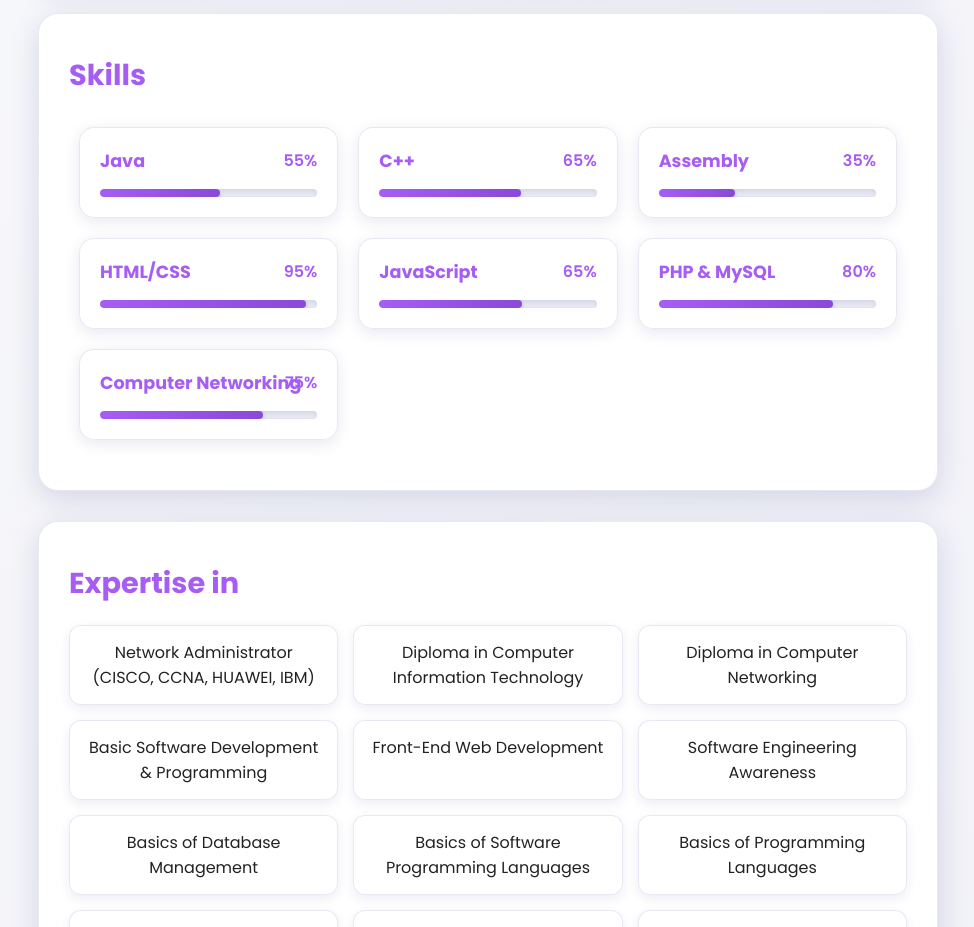
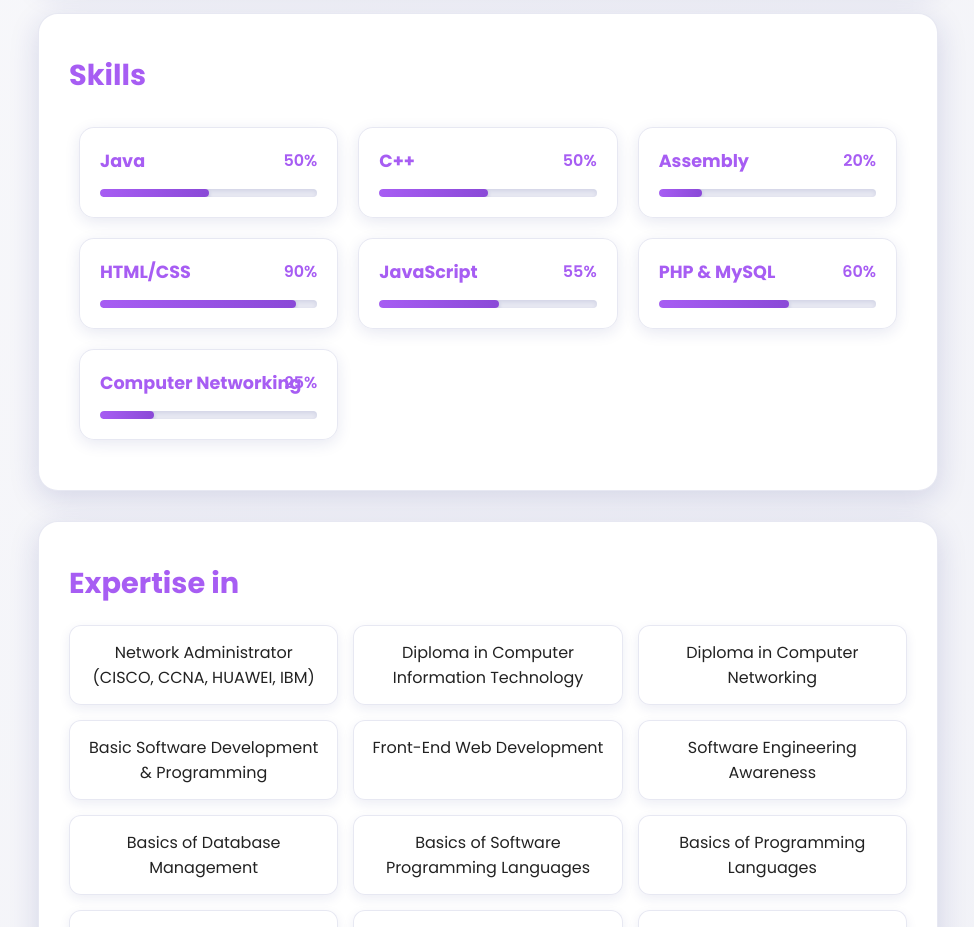
Before and after one commit to zainkhantareen07/my-resume, a plain HTML site: page index.html in a window 1280 px wide. Shown: the part 1240-2167 px from the top of the page, without its empty margins (152-1126 px from the left). Drawn offline with Linux system fonts and the light colour scheme.

Commit message:
Update index.html

```diff
--- a/index.html
+++ b/index.html
@@ -58,51 +58,51 @@
             <div class="skills-grid">
                 <div class="skill-box">
                     <h3>Java</h3>
+                    <div class="skill-level">50%</div>
+                    <div class="bar">
+                        <div style="width: 50%"></div>
+                    </div>
+                </div>
+                <div class="skill-box">
+                    <h3>C++</h3>
+                    <div class="skill-level">50%</div>
+                    <div class="bar">
+                        <div style="width: 50%"></div>
+                    </div>
+                </div>
+                <div class="skill-box">
+                    <h3>Assembly</h3>
+                    <div class="skill-level">20%</div>
+                    <div class="bar">
+                        <div style="width: 20%"></div>
+                    </div>
+                </div>
+                <div class="skill-box">
+                    <h3>HTML/CSS</h3>
+                    <div class="skill-level">90%</div>
+                    <div class="bar">
+                        <div style="width: 90%"></div>
+                    </div>
+                </div>
+                <div class="skill-box">
+                    <h3>JavaScript</h3>
                     <div class="skill-level">55%</div>
                     <div class="bar">
                         <div style="width: 55%"></div>
                     </div>
                 </div>
                 <div class="skill-box">
-                    <h3>C++</h3>
-                    <div class="skill-level">65%</div>
+                    <h3>PHP & MySQL</h3>
+                    <div class="skill-level">60%</div>
                     <div class="bar">
-                        <div style="width: 65%"></div>
-                    </div>
-                </div>
-                <div class="skill-box">
-                    <h3>Assembly</h3>
-                    <div class="skill-level">35%</div>
-                    <div class="bar">
-                        <div style="width: 35%"></div>
-                    </div>
-                </div>
-                <div class="skill-box">
-                    <h3>HTML/CSS</h3>
-                    <div class="skill-level">95%</div>
-                    <div class="bar">
-                        <div style="width: 95%"></div>
-                    </div>
-                </div>
-                <div class="skill-box">
-                    <h3>JavaScript</h3>
-                    <div class="skill-level">65%</div>
-                    <div class="bar">
-                        <div style="width: 65.5%"></div>
-                    </div>
-                </div>
-                <div class="skill-box">
-                    <h3>PHP & MySQL</h3>
-                    <div class="skill-level">80%</div>
-                    <div class="bar">
-                        <div style="width: 80%"></div>
+                        <div style="width: 60%"></div>
                     </div>
                 </div>
                 <div class="skill-box">
                     <h3>Computer Networking</h3>
-                    <div class="skill-level">75%</div>
+                    <div class="skill-level">25%</div>
                     <div class="bar">
-                        <div style="width: 75%"></div>
+                        <div style="width: 25%"></div>
                     </div>
                 </div>
             </div>
```
